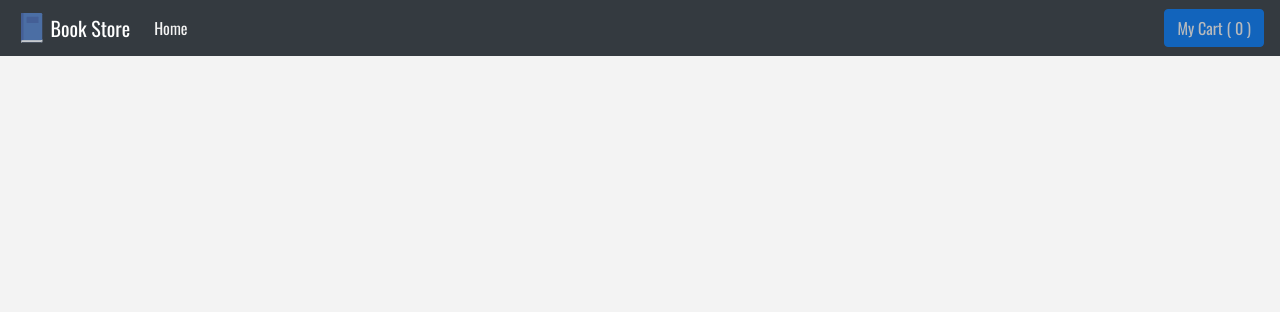
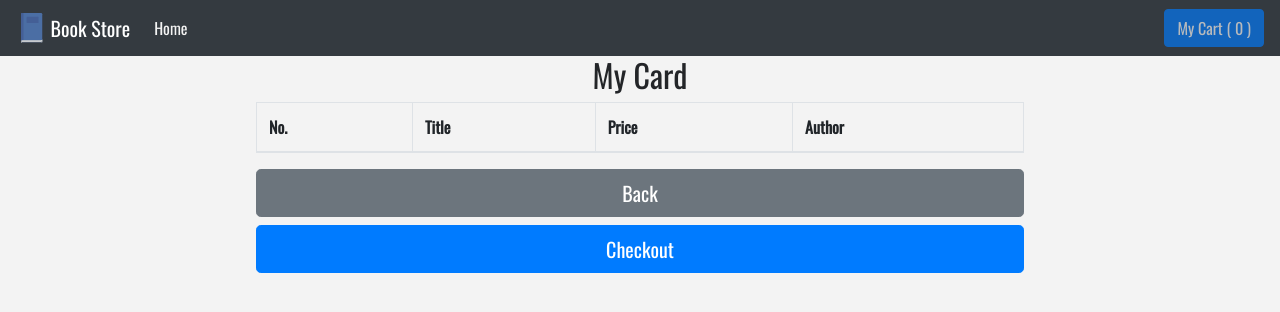
Before and after one commit to imadcollin/book-store, a React (Create React App) app: page /Cart in a window 1280 px wide. Shown: the top 312 px of the page. Built offline with nearby package versions, Linux system fonts and the light colour scheme.

Commit message:
Add checkout button

```diff
--- a/src/Components/Cart.js
+++ b/src/Components/Cart.js
@@ -1,20 +1,61 @@
 import React, { Component } from "react";
 import { ProductConsumer } from "../Providers/ProductProvider";
-import ListGroup from "react-bootstrap/ListGroup";
+import Table from "react-bootstrap/Table";
+import "./cart.css";
+import { Link } from "react-router-dom";
+import Button from "react-bootstrap/Button";
+
 export default class Cart extends Component {
   render() {
+    this.state = {
+      count: 0,
+    };
+    this.goBack = () => {
+      this.props.history.push("/");
+    };
     return (
-      <ListGroup as="ul" action variant="secondary">
-        <ProductConsumer>
-          {(items) =>
-            items.carts.map((item) => (
-              <ListGroup.Item as="li" key={item.id}>
-                {item.title} {item.price}
-              </ListGroup.Item>
-            ))
-          }
-        </ProductConsumer>
-      </ListGroup>
+      <div className="flex-container">
+        <h2>My Card</h2>
+        <Table striped bordered hover>
+          <thead>
+            <tr>
+              <th>No.</th>
+              <th> Title</th>
+              <th>Price </th>
+              <th>Author</th>
+            </tr>
+          </thead>
+
+          <tbody>
+            <ProductConsumer>
+              {(items) =>
+                items.carts.map((item, index) => (
+                  <tr>
+                    <td>{index + 1}</td>
+                    <td>{item.title}</td>
+                    <td>{item.price}</td>
+                    <td>{item.Author} </td>
+                  </tr>
+                ))
+              }
+            </ProductConsumer>
+          </tbody>
+        </Table>
+        <Button
+          renderAs={Link}
+          type="button"
+          variant="secondary"
+          block
+          size="lg"
+          onClick={this.goBack}
+        >
+          Back
+        </Button>
+
+        <Button size="lg" block>
+          Checkout
+        </Button>
+      </div>
     );
   }
 }
--- /dev/null
+++ b/src/Components/cart.css
@@ -0,0 +1,12 @@
+.flex-container {
+  height: 100%;
+  padding: 0;
+  margin: 0;
+
+  display: flex;
+  align-items: center;
+  justify-content: center;
+  width: 60%;
+  flex-direction: column;
+  margin-left: 20%;
+}
```
